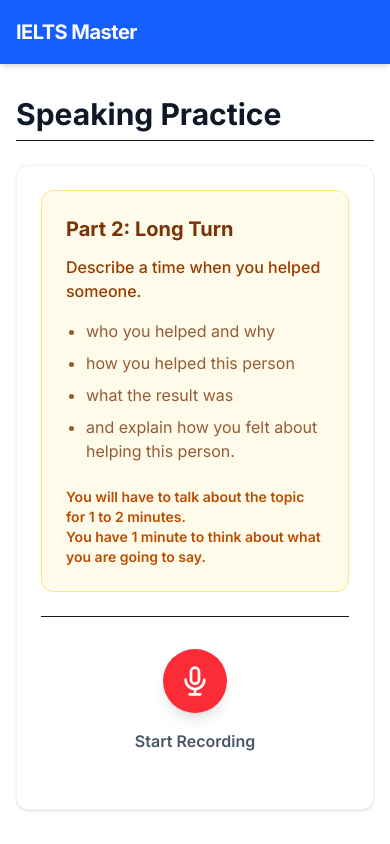
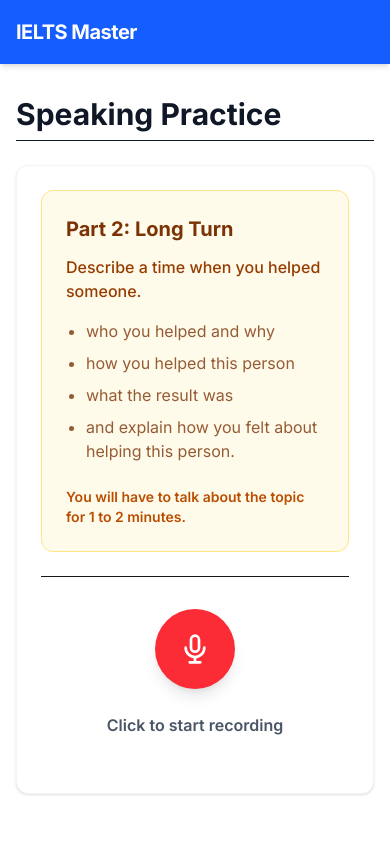
Before and after one commit to balwinderxcode-ai/ielts-prep-platform, a Next.js app: page /speaking in a window 390 px wide. Built offline with nearby package versions, Linux system fonts and the light colour scheme.

Commit message:
feat: implement actual microphone recording and local storage

```diff
--- a/src/app/speaking/page.tsx
+++ b/src/app/speaking/page.tsx
@@ -1,4 +1,52 @@
+"use client";
+import { useState, useRef } from "react";
+
 export default function Speaking() {
+  const [isRecording, setIsRecording] = useState(false);
+  const [audioURL, setAudioURL] = useState<string | null>(null);
+  const mediaRecorderRef = useRef<MediaRecorder | null>(null);
+  const audioChunksRef = useRef<Blob[]>([]);
+
+  const startRecording = async () => {
+    try {
+      const stream = await navigator.mediaDevices.getUserMedia({ audio: true });
+      const mediaRecorder = new MediaRecorder(stream);
+      mediaRecorderRef.current = mediaRecorder;
+      audioChunksRef.current = [];
+
+      mediaRecorder.ondataavailable = (event) => {
+        if (event.data.size > 0) {
+          audioChunksRef.current.push(event.data);
+        }
+      };
+
+      mediaRecorder.onstop = () => {
+        const audioBlob = new Blob(audioChunksRef.current, { type: "audio/webm" });
+        const url = URL.createObjectURL(audioBlob);
+        setAudioURL(url);
+
+        // Save to local storage mock
+        const progress = JSON.parse(localStorage.getItem("ielts_progress") || "{}");
+        progress.speaking = (progress.speaking || 0) + 1;
+        localStorage.setItem("ielts_progress", JSON.stringify(progress));
+      };
+
+      mediaRecorder.start();
+      setIsRecording(true);
+    } catch (error) {
+      console.error("Error accessing microphone:", error);
+      alert("Please allow microphone access to practice speaking.");
+    }
+  };
+
+  const stopRecording = () => {
+    if (mediaRecorderRef.current && isRecording) {
+      mediaRecorderRef.current.stop();
+      setIsRecording(false);
+      mediaRecorderRef.current.stream.getTracks().forEach(track => track.stop());
+    }
+  };
+
   return (
     <div className="max-w-4xl mx-auto">
       <h1 className="text-3xl font-bold text-gray-900 mb-6 border-b pb-2">Speaking Practice</h1>
@@ -13,16 +61,39 @@ export default function Speaking() {
             <li>and explain how you felt about helping this person.</li>
           </ul>
           <p className="text-sm font-semibold text-amber-700">You will have to talk about the topic for 1 to 2 minutes.</p>
-          <p className="text-sm font-semibold text-amber-700">You have 1 minute to think about what you are going to say.</p>
         </div>
 
-        <div className="flex flex-col items-center justify-center space-y-4 py-8 border-t">
-          <button className="bg-red-500 hover:bg-red-600 text-white p-4 rounded-full shadow-lg transition-transform hover:scale-105">
-            <svg xmlns="http://www.w3.org/2000/svg" className="h-8 w-8" fill="none" viewBox="0 0 24 24" stroke="currentColor">
-              <path strokeLinecap="round" strokeLinejoin="round" strokeWidth={2} d="M19 11a7 7 0 01-7 7m0 0a7 7 0 01-7-7m7 7v4m0 0H8m4 0h4m-4-8a3 3 0 01-3-3V5a3 3 0 116 0v6a3 3 0 01-3 3z" />
-            </svg>
-          </button>
-          <p className="font-semibold text-gray-600">Start Recording</p>
+        <div className="flex flex-col items-center justify-center space-y-6 py-8 border-t">
+          {!isRecording ? (
+            <button
+              onClick={startRecording}
+              className="bg-red-500 hover:bg-red-600 text-white p-6 rounded-full shadow-lg transition-transform hover:scale-105 flex items-center justify-center"
+            >
+              <svg xmlns="http://www.w3.org/2000/svg" className="h-8 w-8" fill="none" viewBox="0 0 24 24" stroke="currentColor">
+                <path strokeLinecap="round" strokeLinejoin="round" strokeWidth={2} d="M19 11a7 7 0 01-7 7m0 0a7 7 0 01-7-7m7 7v4m0 0H8m4 0h4m-4-8a3 3 0 01-3-3V5a3 3 0 116 0v6a3 3 0 01-3 3z" />
+              </svg>
+            </button>
+          ) : (
+            <button
+              onClick={stopRecording}
+              className="bg-gray-800 hover:bg-gray-900 text-white p-6 rounded-full shadow-lg transition-transform hover:scale-105 animate-pulse flex items-center justify-center"
+            >
+              <svg xmlns="http://www.w3.org/2000/svg" className="h-8 w-8" fill="none" viewBox="0 0 24 24" stroke="currentColor">
+                <rect x="6" y="6" width="12" height="12" rx="2" strokeWidth={2} />
+              </svg>
+            </button>
+          )}
+
+          <p className="font-semibold text-gray-600">
+            {isRecording ? "Recording... Click to stop" : "Click to start recording"}
+          </p>
+
+          {audioURL && (
+            <div className="mt-8 w-full max-w-md bg-gray-50 p-4 rounded-lg border">
+              <p className="text-sm font-semibold text-gray-700 mb-2">Your Recording:</p>
+              <audio src={audioURL} controls className="w-full" />
+            </div>
+          )}
         </div>
       </div>
     </div>
--- a/src/app/writing/page.tsx
+++ b/src/app/writing/page.tsx
@@ -1,9 +1,28 @@
 "use client";
-import { useState } from "react";
+import { useState, useEffect } from "react";
 
 export default function Writing() {
   const [text, setText] = useState("");
+  const [saved, setSaved] = useState(false);
+
+  useEffect(() => {
+    const savedData = localStorage.getItem("ielts_writing_practice");
+    if (savedData) setText(savedData);
+  }, []);
+
   const wordCount = text.trim().split(/\s+/).filter(word => word.length > 0).length;
+
+  const handleSave = () => {
+    localStorage.setItem("ielts_writing_practice", text);
+
+    // Track global progress
+    const progress = JSON.parse(localStorage.getItem("ielts_progress") || "{}");
+    progress.writing = (progress.writing || 0) + 1;
+    localStorage.setItem("ielts_progress", JSON.stringify(progress));
+
+    setSaved(true);
+    setTimeout(() => setSaved(false), 2000);
+  };
 
   return (
     <div className="max-w-4xl mx-auto">
@@ -14,15 +33,27 @@ export default function Writing() {
         <p className="text-sm text-gray-500 mb-4">Discuss both views and give your own opinion.</p>
 
         <textarea
-          className="w-full h-64 p-4 border border-gray-300 rounded-lg focus:ring-2 focus:ring-blue-500 focus:border-transparent outline-none resize-y"
+          className="w-full h-64 p-4 border border-gray-300 rounded-lg focus:ring-2 focus:ring-blue-500 focus:border-transparent outline-none resize-y text-gray-800"
           placeholder="Start writing your essay here..."
           value={text}
-          onChange={(e) => setText(e.target.value)}
+          onChange={(e) => {
+            setText(e.target.value);
+            setSaved(false);
+          }}
         ></textarea>
 
         <div className="mt-4 flex justify-between items-center text-sm font-semibold">
           <span className={wordCount < 250 ? "text-red-500" : "text-green-600"}>Words: {wordCount} / 250</span>
-          <button className="bg-blue-600 hover:bg-blue-700 text-white px-4 py-2 rounded-lg font-medium transition">Submit Essay</button>
+
+          <div className="flex items-center space-x-4">
+            {saved && <span className="text-green-600 font-medium">Saved to Local Storage!</span>}
+            <button
+              onClick={handleSave}
+              className="bg-blue-600 hover:bg-blue-700 text-white px-4 py-2 rounded-lg font-medium transition"
+            >
+              Submit Essay
+            </button>
+          </div>
         </div>
       </div>
     </div>
```
Also changed, not shown: 1 other file (tests, documents, lock files or other folders).
